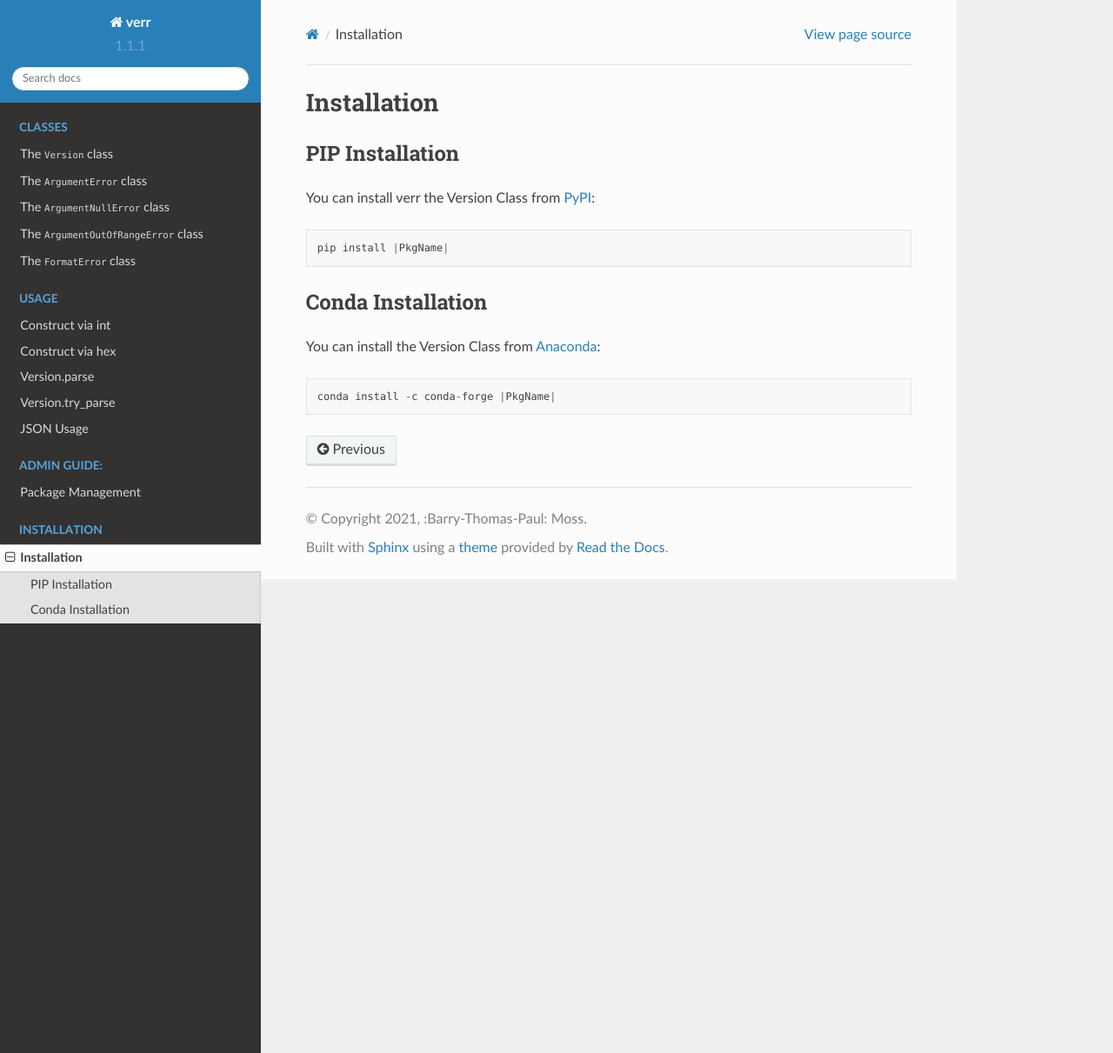
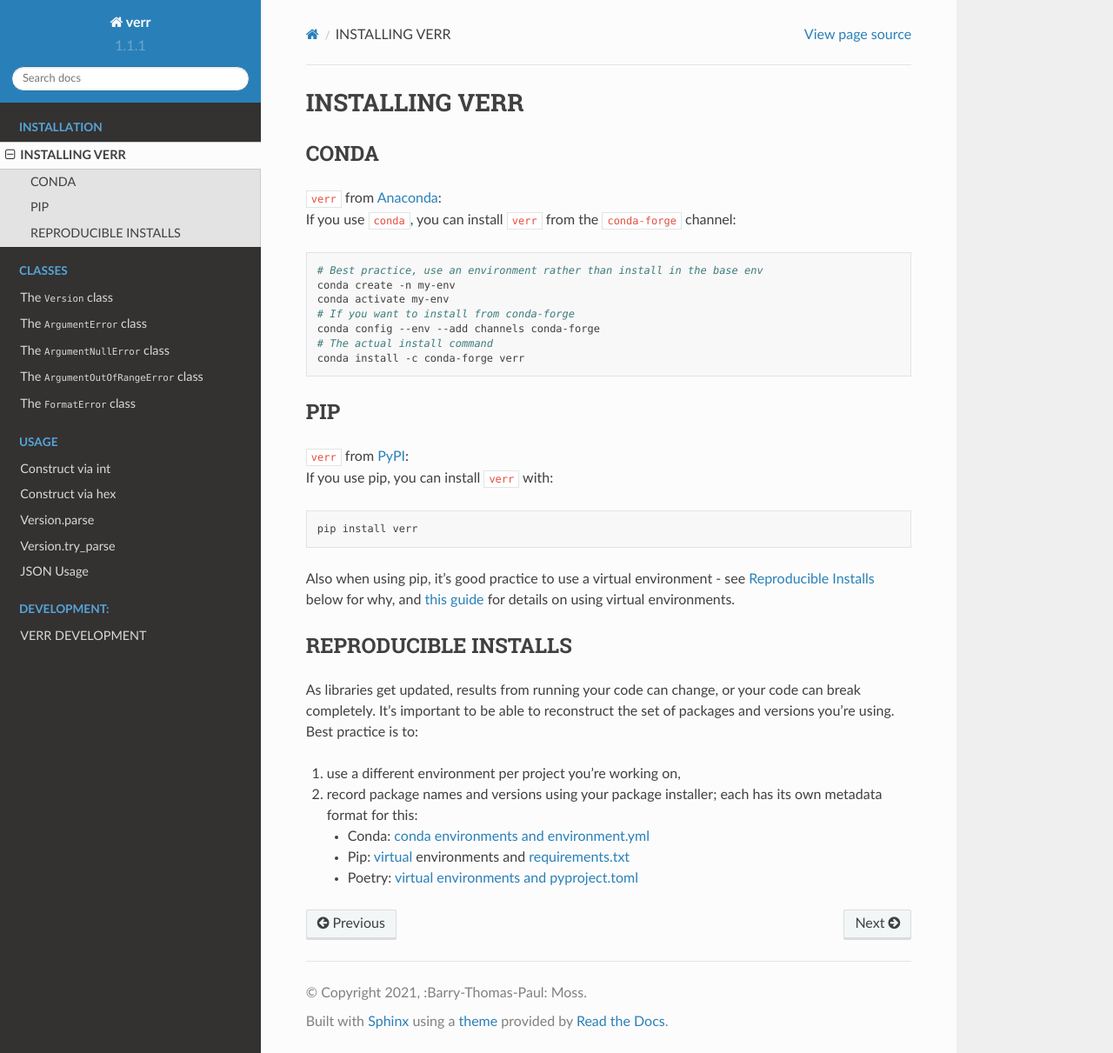
Before and after one commit to Amourspirit/python-version-num, a Sphinx documentation site: the page built from docs/installation/install.rst, in a window 1280 px wide and 1211 px high. Shown: the whole window at 87% size. Built offline with Sphinx 7.4.7 and the Read the Docs theme 2.0.0, drawn with Linux system fonts in a browser that asks for light colours.

Commit message:
setting up for readthedocs and doc updates

```diff
--- a/docs/admin/package_mgmt.rst
+++ /dev/null
@@ -1,3 +0,0 @@
-==================
-Package Management
-==================
--- a/docs/installation/install.rst
+++ b/docs/installation/install.rst
@@ -1,22 +1,51 @@
-============
-Installation
-============
+===============
+INSTALLING VERR
+===============
 
-PIP Installation
-================
-You can install |PkgName| the Version Class from `PyPI <pypi_>`_:
+CONDA
+=====
 
-.. code:: python
+| ``verr`` from `Anaconda <conda_>`_:
+| If you use ``conda``, you can install ``verr`` from the ``conda-forge`` channel:
 
-   pip install |PkgName|
 
-Conda Installation
-==================
-You can install the Version Class from `Anaconda <conda_>`_:
+.. code:: bash
 
-.. code:: python
+   # Best practice, use an environment rather than install in the base env
+   conda create -n my-env
+   conda activate my-env
+   # If you want to install from conda-forge
+   conda config --env --add channels conda-forge
+   # The actual install command
+   conda install -c conda-forge verr
 
-   conda install -c conda-forge |PkgName|
+PIP
+===
+
+| ``verr`` from `PyPI <pypi_>`_:
+| If you use pip, you can install ``verr`` with:
+
+.. code:: bash
+
+   pip install verr
+
+Also when using pip, it’s good practice to use a virtual environment - see :ref:`Reproducible Installs <reproducible-installs>` below
+for why, and `this guide <https://dev.to/bowmanjd/python-tools-for-managing-virtual-environments-3bko#howto>`_ for details on using virtual environments.
+
+.. _reproducible-installs:
+
+REPRODUCIBLE INSTALLS
+=====================
+
+As libraries get updated, results from running your code can change, or your code can break completely.
+It’s important to be able to reconstruct the set of packages and versions you’re using. Best practice is to:
+
+#. use a different environment per project you’re working on,
+#. record package names and versions using your package installer; each has its own metadata format for this:
+
+   * Conda: `conda environments and environment.yml <https://docs.conda.io/projects/conda/en/latest/user-guide/tasks/manage-environments.html#>`_
+   * Pip: `virtual <https://docs.python.org/3/tutorial/venv.html>`_ environments and `requirements.txt <https://pip.readthedocs.io/en/latest/user_guide/#requirements-files>`_
+   * Poetry: `virtual environments and pyproject.toml <https://python-poetry.org/docs/basic-usage/>`_
 
 .. _pypi: https://pypi.org/project/verr/
 .. _conda: https://anaconda.org/conda-forge/verr
--- a/docs/usage/json.rst
+++ b/docs/usage/json.rst
@@ -3,6 +3,7 @@ JSON Usage
 
 .. code:: python
 
+    import json
     from verr import Version
 
     v1 = Version(1, 2, 3, 4)
```
Also changed, not shown: docs/dev/development.rst (added, +18 -0 lines), docs/index.rst (+13 -14 lines), .readthedocs.yaml (added), 1 other file.
